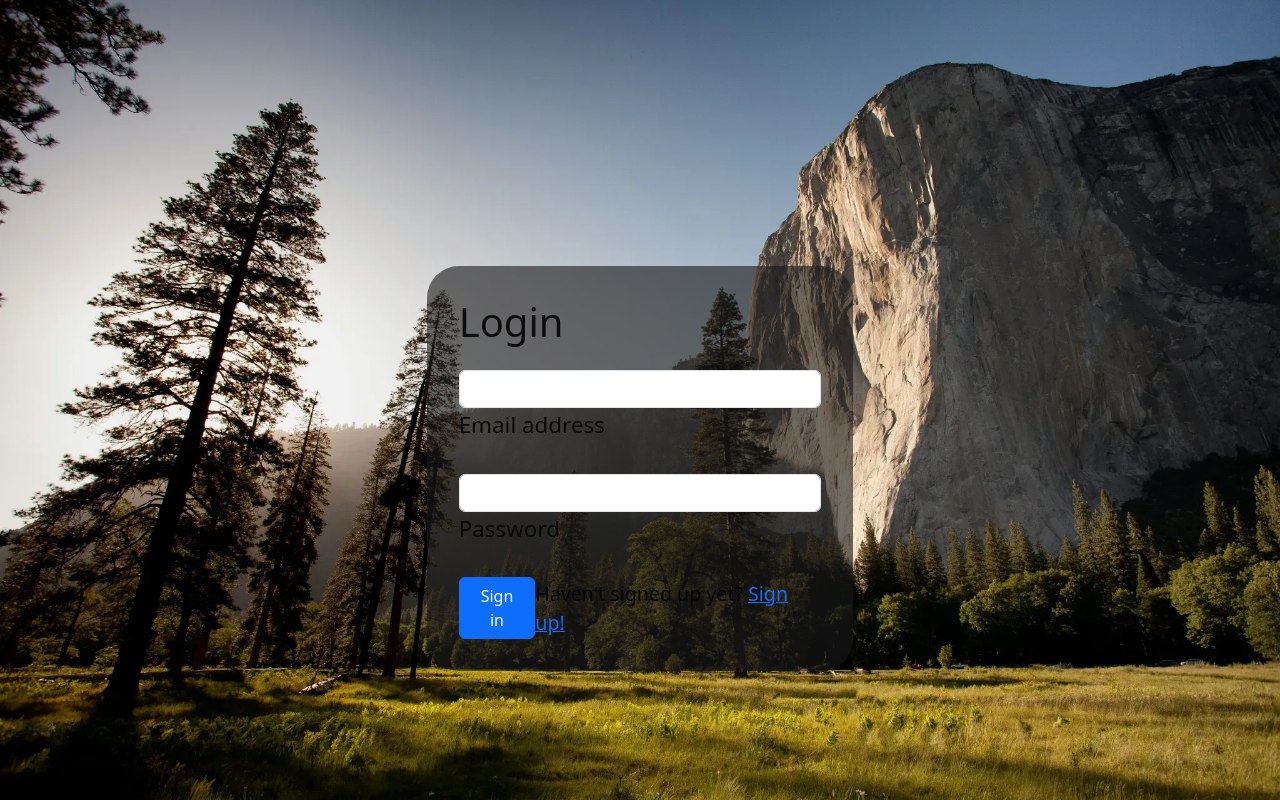
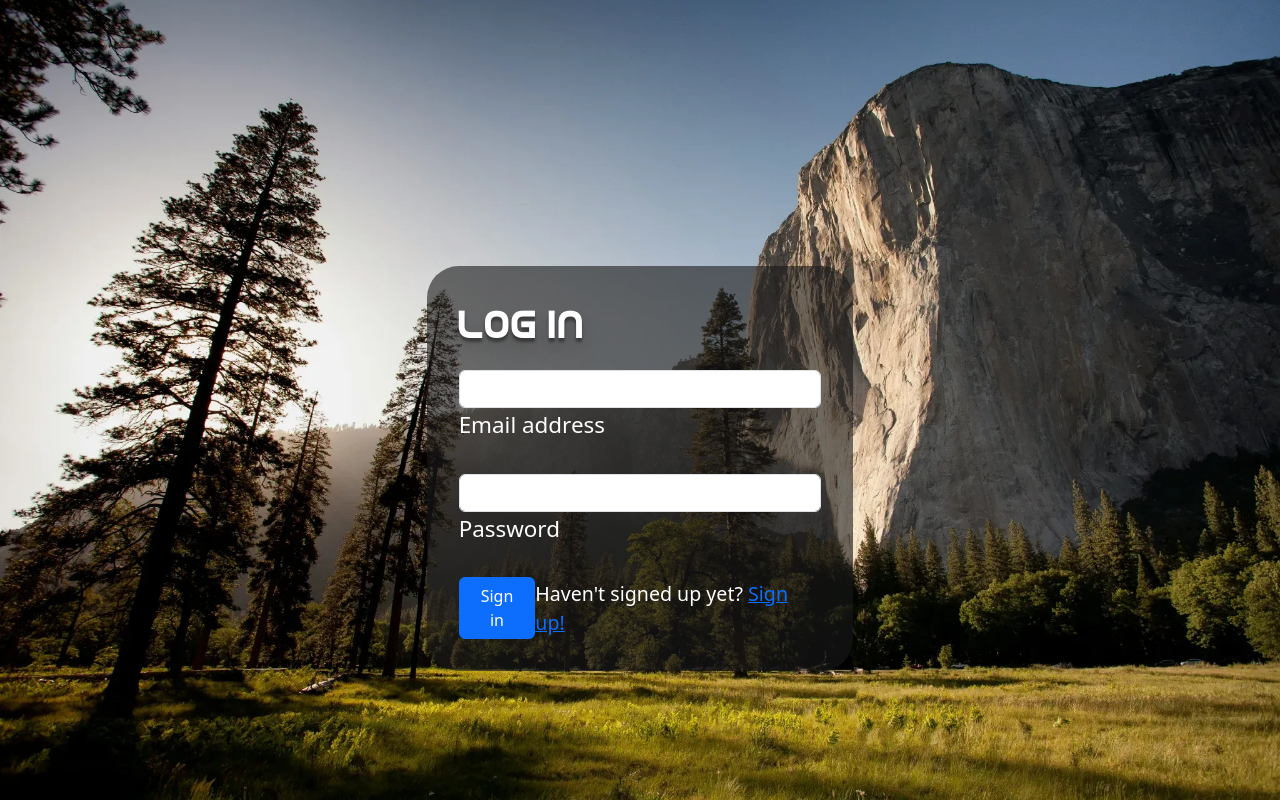
Before and after one commit to EKKE-AFP-I/Csapat01, an Angular app in the folder frontend/: page /login in a window 1280 px wide. Built offline with nearby package versions, Linux system fonts and the light colour scheme.

Commit message:
Login & Sign up forms styled + Signup bug fixed

```diff
--- a/frontend/json_server/data.json
+++ b/frontend/json_server/data.json
@@ -23,6 +23,24 @@
       "username": "asd",
       "password": "asd",
       "role": "user"
+    },
+    {
+      "id": "a",
+      "username": "a",
+      "password": "asd",
+      "role": "user"
+    },
+    {
+      "id": "asd123",
+      "username": "asd123",
+      "password": "asd",
+      "role": "user"
+    },
+    {
+      "id": "asdasd",
+      "username": "asdasd",
+      "password": "asd",
+      "role": "admin"
     }
   ],
   "quiz": [
--- a/frontend/src/app/page/login/login.component.html
+++ b/frontend/src/app/page/login/login.component.html
@@ -1,8 +1,8 @@
 <div class="background"></div>
 <div class="nav-gap d-flex justify-content-center min-vh-100">
   <main *ngIf="(user$ | async) as user" class="col-10 col-md-8 col-lg-6 col-xl-4">
-    <div class="bg-darken-wrap">
-      <h1 class="mb-4">Login</h1>
+    <div class="bg-darken-wrap text-white">
+      <h1 class="game-played text-shadow mb-4">Log in</h1>
       <form (ngSubmit)="login(user)" #loginForm="ngForm">
         <div class="form-outline mb-4">
           <input [(ngModel)]="user.username" type="text" id="form2Example1" class="form-control" name="username" required/>
--- a/frontend/src/app/page/register/register.component.html
+++ b/frontend/src/app/page/register/register.component.html
@@ -1,7 +1,8 @@
 <div class="background"></div>
 <div class="nav-gap d-flex justify-content-center min-vh-100">
   <main *ngIf="(user$ | async) as user" class="col-10 col-md-8 col-lg-6 col-xl-4">
-    <h1 class="mb-4">Sign up</h1>
+    <div class="bg-darken-wrap text-white">
+      <h1 class="game-played text-shadow mb-4">Sign up</h1>
       <form (ngSubmit)="register(user)" #registerForm="ngForm">
         <div class="form-group mb-4">
           <input [(ngModel)]="user.username" type="text" id="form2Example1" class="form-control" name="username" required/>
@@ -39,5 +40,6 @@
           <strong>Error!</strong> {{ errMessage }}
         </div>
       </section>
+    </div>
   </main>
 </div>
--- a/frontend/src/app/page/register/register.component.ts
+++ b/frontend/src/app/page/register/register.component.ts
@@ -48,11 +48,21 @@ export class RegisterComponent {
   ) { }
 
   register(user: User): void {
+    let wasSomethingWrong = false;
+
     if (user.password !== this.passwordAgain) {
+      wasSomethingWrong = true;
       this.errMessage = 'Two passwords are not the same.';
-    } else if (this.isUserAdmin && this.enteredAdminCode == this.adminCode) {
-      this.errMessage = 'Wrong admin code.';
-    } else {
+    }
+
+    if (this.isUserAdmin) {
+      if (this.enteredAdminCode != this.adminCode) {
+        wasSomethingWrong = true;
+        this.errMessage = 'Wrong admin code.';
+      }
+    }
+
+    if (user.password === this.passwordAgain && !wasSomethingWrong){
       user.id = user.username;
       this.isUserAdmin ? user.role = 'admin' : user.role = 'user';
       this.userService.create(user)
--- a/frontend/src/styles.scss
+++ b/frontend/src/styles.scss
@@ -88,6 +88,13 @@ $danger: #e9493f;
   background-color: rgba(25, 25, 25, 0.6);
 }
 
+.text-shadow {
+  text-shadow: 0px 4px 3px rgba(0, 0, 0, 0.4),
+              0px 8px 13px rgba(0,0,0,0.1),
+              0px 18px 23px rgba(0,0,0,0.1);
+
+}
+
 
 // .nunito {
 //   font-family: nunito;
```
Lines whose indentation alone changed are shown as unchanged.
